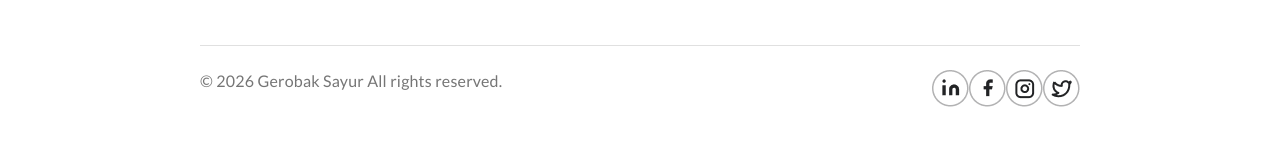
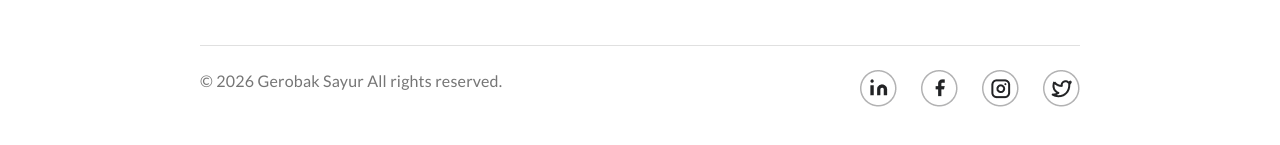
Before and after one commit to bayususeno-dev/videobelajar-react, a React (Vite) app: page / in a window 1280 px wide. Shown: the part 2959-3104 px from the top of the page. Built offline with nearby package versions, Linux system fonts and the light colour scheme; a web font is replaced by a local one.

Commit message:
style: update media queries across React components

```diff
--- a/src/components/molecules/course-card/CourseCard.css
+++ b/src/components/molecules/course-card/CourseCard.css
@@ -99,8 +99,16 @@
 }
 
 
+/* Tablet */
+@media (max-width: 1024px) {
+    .card-videos {
+        grid-template-columns: repeat(2, 1fr);
+        gap: 20px;
+    }
+}
+
+/* Mobile */
 @media (max-width: 768px) {
-
     .card-videos {
         grid-template-columns: 1fr;
         gap: 16px;
@@ -114,7 +122,6 @@
     }
 
     .card-thumbnail {
-        width: 100%;
         aspect-ratio: 10 / 4;
     }
 
--- a/src/components/organisms/course-section/CourseSection.css
+++ b/src/components/organisms/course-section/CourseSection.css
@@ -42,7 +42,7 @@
     text-underline-offset: 10px;
 }
 
-@media (max-width=768px) {
+@media (max-width: 768px) {
     .section-header {
         margin-bottom: 20px;
     }
--- a/src/components/organisms/footer/footer.css
+++ b/src/components/organisms/footer/footer.css
@@ -57,6 +57,13 @@ footer {
     display: flex;
     gap: 20px;
 }
+
+.footer-social-links {
+    display: flex;
+    align-items: center;
+    gap: 24px;
+}
+
 
 @media (max-width: 768px) {
     footer {
--- a/src/components/organisms/hero/Hero.css
+++ b/src/components/organisms/hero/Hero.css
@@ -31,10 +31,11 @@
     color: var(--light-primary-text);
 }
 
-@media (max-width=768px) {
+@media (max-width: 768px) {
     .header-main {
         width: calc(100% - 48px);
         min-height: 340px;
+        height: auto;
         padding: 40px 24px;
         border-radius: 8px;
     }
@@ -54,5 +55,4 @@
         padding: 0 16px;
         font-size: 14px;
     }
-
 }
--- a/src/components/organisms/registercard/RegisterCard.css
+++ b/src/components/organisms/registercard/RegisterCard.css
@@ -112,7 +112,7 @@
     box-sizing: border-box;
 }
 
-@media (max-width=768px) {
+@media (max-width: 768px) {
     .register-card {
         padding: 24px 20px;
     }
```
